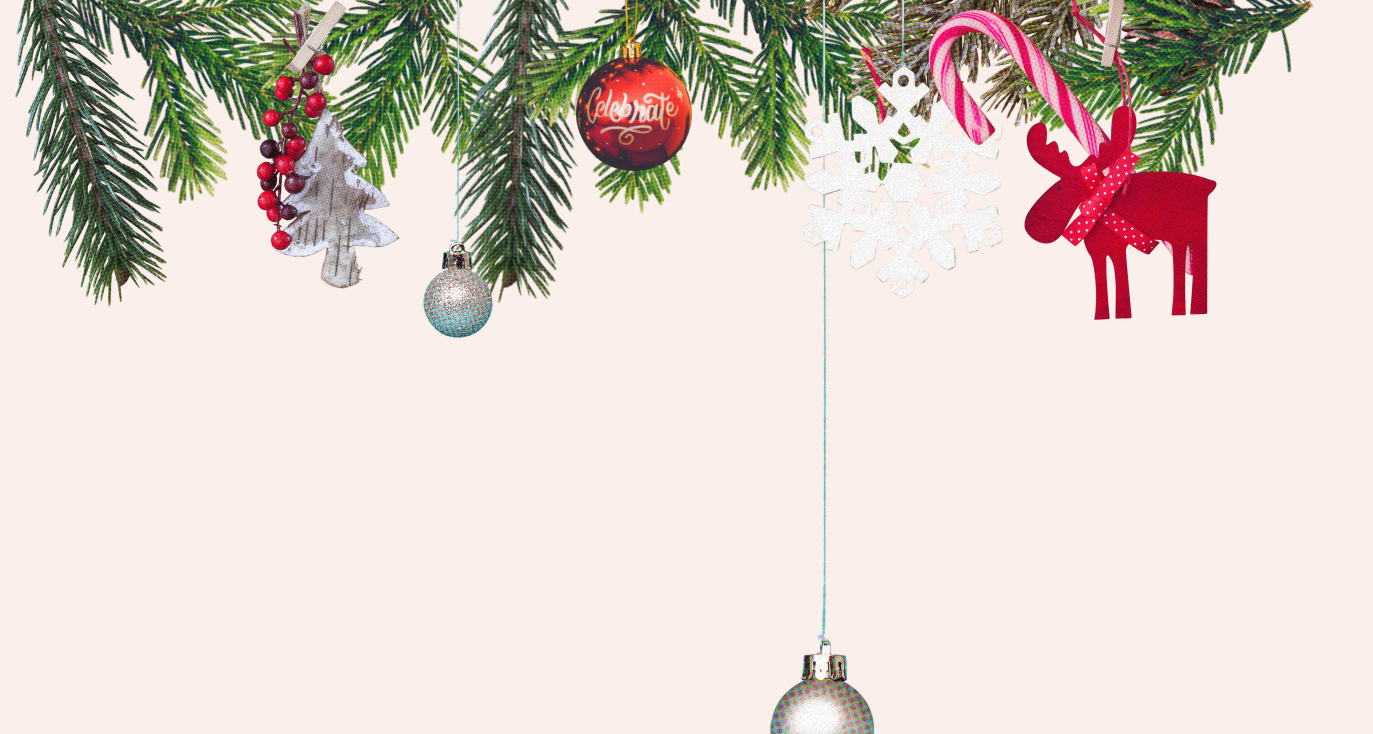
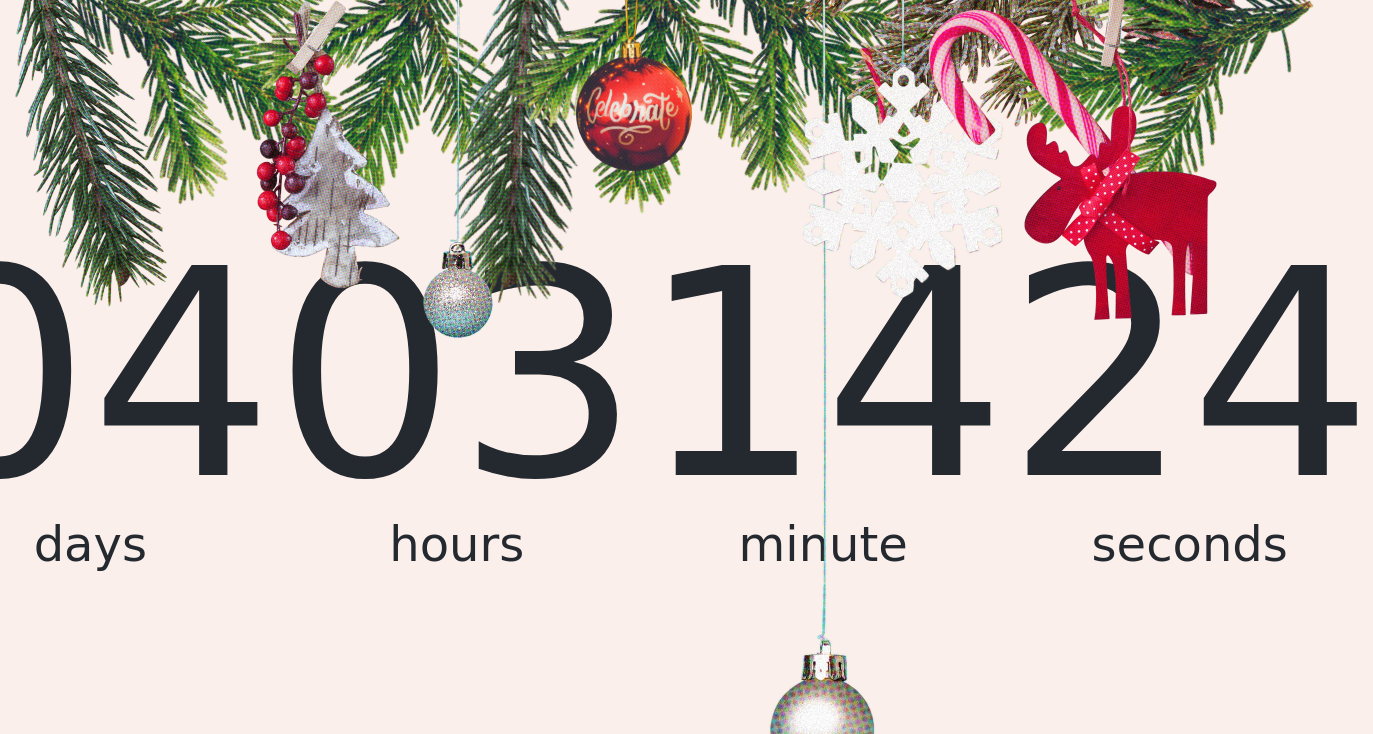
Before and after one commit to Hex09AF/christmas-2022, a plain HTML site: page docs/index.html in a window 1280 px wide. Shown: the top 734 px of the page, 1373 px wide, since content can reach past the window. Drawn offline with nearby package versions, Linux system fonts and the light colour scheme; animation ran at ten frames a second; a web font is replaced by a local one.

Commit message:
Implement countdown

```diff
--- a/docs/index.html
+++ b/docs/index.html
@@ -5,7 +5,11 @@
     <meta charset="UTF-8">
     <meta http-equiv="X-UA-Compatible" content="IE=edge">
     <meta name="viewport" content="width=device-width, initial-scale=1.0">
-    <title>Document</title>
+    <title>Merry Christmas 2022</title>
+    <link rel="apple-touch-icon" sizes="180x180" href="favicon_io/apple-touch-icon.png">
+    <link rel="icon" type="image/png" sizes="32x32" href="favicon_io/favicon-32x32.png">
+    <link rel="icon" type="image/png" sizes="16x16" href="favicon_io/favicon-16x16.png">
+    <link rel="manifest" href="favicon_io/site.webmanifest">
     <link rel="stylesheet" href="https://cdn.jsdelivr.net/npm/reset-css@5.0.1/reset.min.css" />
     <link rel="stylesheet" href="https://cdnjs.cloudflare.com/ajax/libs/normalize/8.0.1/normalize.min.css" />
     <link rel="stylesheet" href="styles.css" />
@@ -32,6 +36,27 @@
             <img class="item item-6" src="./images/item-6.png" alt="item" />
         </div>
     </div>
+    <div class="container">
+        <section class="countdown">
+            <div>
+                <span id="days"></span>
+                <span class="countdown__text">days</span>
+            </div>
+            <div>
+                <span id="hours"></span>
+                <span class="countdown__text">hours</span>
+            </div>
+            <div>
+                <span id="minute"></span>
+                <span class="countdown__text">minute</span>
+            </div>
+            <div>
+                <span id="seconds"></span>
+                <span class="countdown__text">seconds</span>
+            </div>
+            <!-- <div id="miliseconds"></div> -->
+        </section>
+    </div>
     <footer id="corgis" class="corgi-mode basic-corgi-mode"></footer>
     <footer id="corgis" class="corgi-mode basic-corgi-mode corgi-layer-2"></footer>
     <footer id="corgis" class="corgi-mode basic-corgi-mode corgi-layer-3"></footer>
--- a/docs/script.js
+++ b/docs/script.js
@@ -1,21 +1,68 @@
 var btnToggle = document.getElementById("toggle");
 var body = document.getElementById("root");
+
 var audio = new Audio("./sounds/Jingle-bells-short-intro.mp3");
+audio.loop = true;
+
 var corgis = document.getElementsByClassName("corgi-mode");
 
-audio.loop = true;
-var flag = 0;
-btnToggle.addEventListener("click", function() {
-    if (!flag) {
+var isPlay = 0;
+btnToggle.addEventListener("click", function () {
+    if (!isPlay) {
         audio.play();
     } else {
         audio.pause();
-        audio.currentTime = 0;
     }
-    [...corgis].forEach(function(corgi){
+    [...corgis].forEach(function (corgi) {
         corgi.classList.toggle("basic-corgi-mode");
         corgi.classList.toggle("december-holiday-corgi-mode");
     });
-    flag = !flag;
+    isPlay = !isPlay;
     body.classList.toggle("dark");
 });
+
+var days = document.getElementById("days");
+var hours = document.getElementById("hours");
+var minute = document.getElementById("minute");
+var seconds = document.getElementById("seconds");
+// var miliseconds = document.getElementById("miliseconds");
+
+var nextChristMas = new Date();
+if (nextChristMas.getMonth() == 1) {
+    if (nextChristMas.getDate() > 25) {
+        nextChristMas.setFullYear(nextChristMas.getFullYear() + 1);
+    }
+}
+nextChristMas.setMonth(11);
+nextChristMas.setDate(25);
+nextChristMas.setHours(0);
+nextChristMas.setMinutes(0);
+nextChristMas.setSeconds(0);
+nextChristMas.setMilliseconds(0);
+
+var _second = 1000;
+var _minute = _second * 60;
+var _hour = _minute * 60;
+var _day = _hour * 24;
+
+function countDown() {
+    var cur = new Date();
+    var dis = nextChristMas - cur;
+
+    if (dis < 0) {
+        clearInterval(timer); // stop the timer from continuing ..
+    }
+    var contentDays = Math.floor(dis / _day);
+    var contentHours = Math.floor((dis % _day) / _hour);
+    var contentMinute = Math.floor((dis % _hour) / _minute);
+    var contntSeconds = Math.floor((dis % _minute) / _second);
+    var contentMilliseconds = dis % _second;
+
+    days.innerHTML = (contentDays + "").padStart(2, 0);
+    hours.innerHTML = (contentHours + "").padStart(2, 0);
+    minute.innerHTML = (contentMinute + "").padStart(2, 0);
+    seconds.innerHTML = (contntSeconds + "").padStart(2, 0);
+    // miliseconds.innerHTML = contentMilliseconds;
+}
+countDown();
+timer = setInterval(countDown, 1000);
--- a/docs/styles.css
+++ b/docs/styles.css
@@ -16,15 +16,19 @@
     --basic-corgi-2: url("https://ssl.gstatic.com/colaboratory-static/common/81dd28fa6e8b60b42ed5b916570ec9d7/v2/common/img/oreo.gif");
     --basic-corgi-3: url("https://ssl.gstatic.com/colaboratory-static/common/81dd28fa6e8b60b42ed5b916570ec9d7/v2/common/img/oreo.gif");
     --basic-corgi-4: url("https://ssl.gstatic.com/colaboratory-static/common/81dd28fa6e8b60b42ed5b916570ec9d7/v2/common/img/redvelvet.gif");
+    --text-color: #24292f;
 }
 
 body.dark {
     --bg-color: #161b22;
+    --text-color: #f0f6fc;
 }
 
 body {
     font-family: var(--pri-font);
     background: var(--bg-color);
+    transition: all .2s linear;
+    color: var(--text-color);
 }
 
 h1 {
@@ -262,3 +266,23 @@ h1 {
         transform: translate3d(0, 25px, 0);
     }
 }
+
+.countdown {
+    font-size: 18rem;
+    height: 100vh;
+    display: flex;
+    justify-content: center;
+    align-items: center;
+}
+
+.countdown > div {
+    display: flex;
+    justify-content: center;
+    align-items: center;
+    flex-direction: column;
+    width: 3ch;
+}
+
+.countdown__text {
+    font-size: 3rem;
+}
```
Also changed, not shown: docs/favicon_io/android-chrome-192x192.png (added), docs/favicon_io/android-chrome-512x512.png (added), docs/favicon_io/apple-touch-icon.png (added), docs/favicon_io/favicon-16x16.png (added), docs/favicon_io/favicon-32x32.png (added), docs/favicon_io/favicon.ico (added), docs/favicon_io/site.webmanifest (added), 1 other file.
